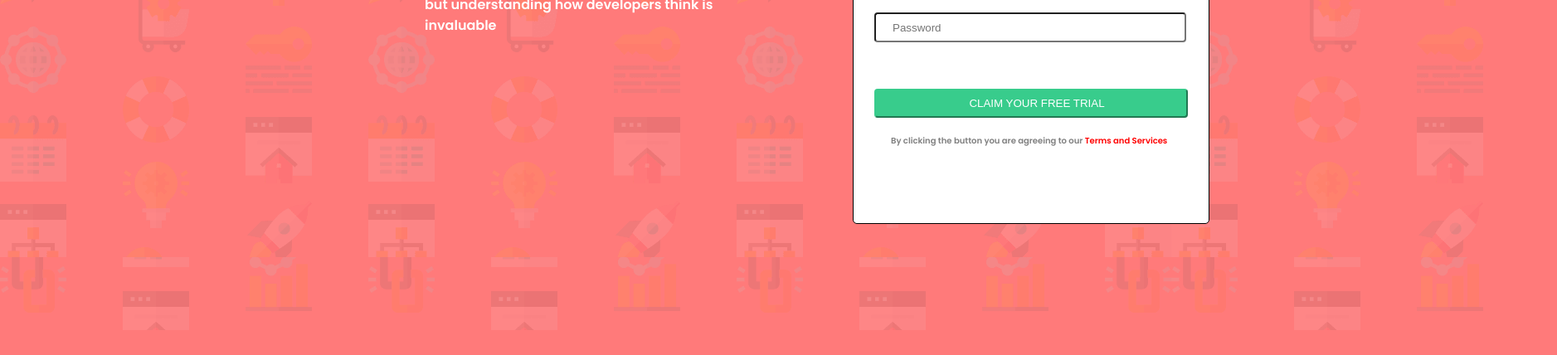
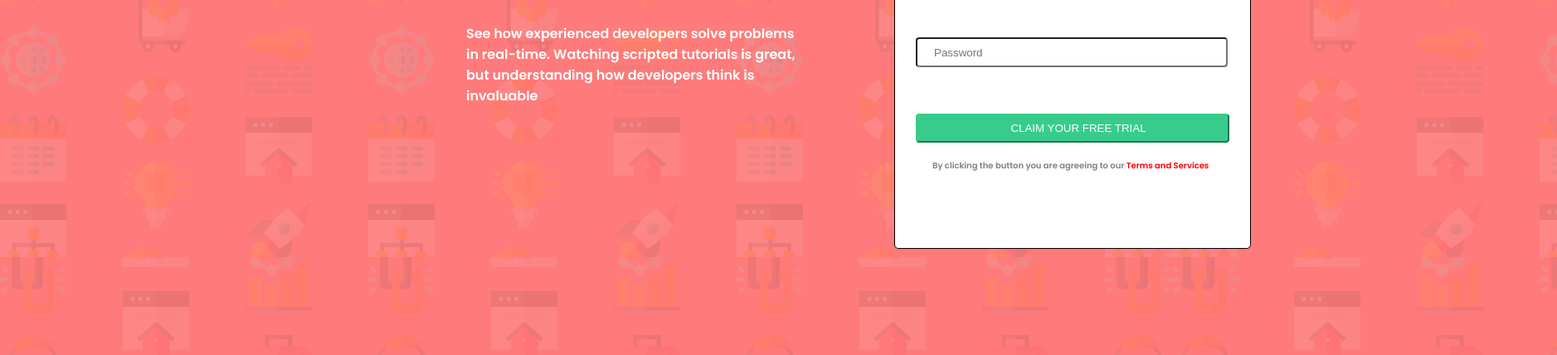
Before and after one commit to Ruq23/Zuri-RMQ, a plain HTML site: page index.html in a window 1280 px wide. Shown: the part 490-918 px from the top of the page at 83% size, 1877 px wide, since content can reach past the window. Before the commit the page ends 888 px from the top, so only its background shows below. Drawn offline with Linux system fonts and the light colour scheme.

Commit message:
Update style.css

```diff
--- a/style.css
+++ b/style.css
@@ -1,4 +1,6 @@
 body {
+    overflow-x: hidden;
+    overflow-y: hidden;
     font-family:'Poppins', sans-serif;
     /* overflow-y: hidden; */
     /* overflow-x: hidden; */
@@ -86,9 +88,10 @@ button:hover {
     width: 400px;
     /* grid-row: 1 / 3; */
     /* text-align: center; */
-    padding-top: 35%;
+    padding-top: 50%;
     grid-column-start: 1;
     padding-right: 30%;
+    margin-left: 50px;
     /* grid-column-end: 3; */
 }
 
@@ -96,6 +99,7 @@ button:hover {
     grid-column-start: 2;
     grid-column-end: 2;
     padding-left: 100px;
+    margin-top: 30px;
 }
 
 .red {
```
